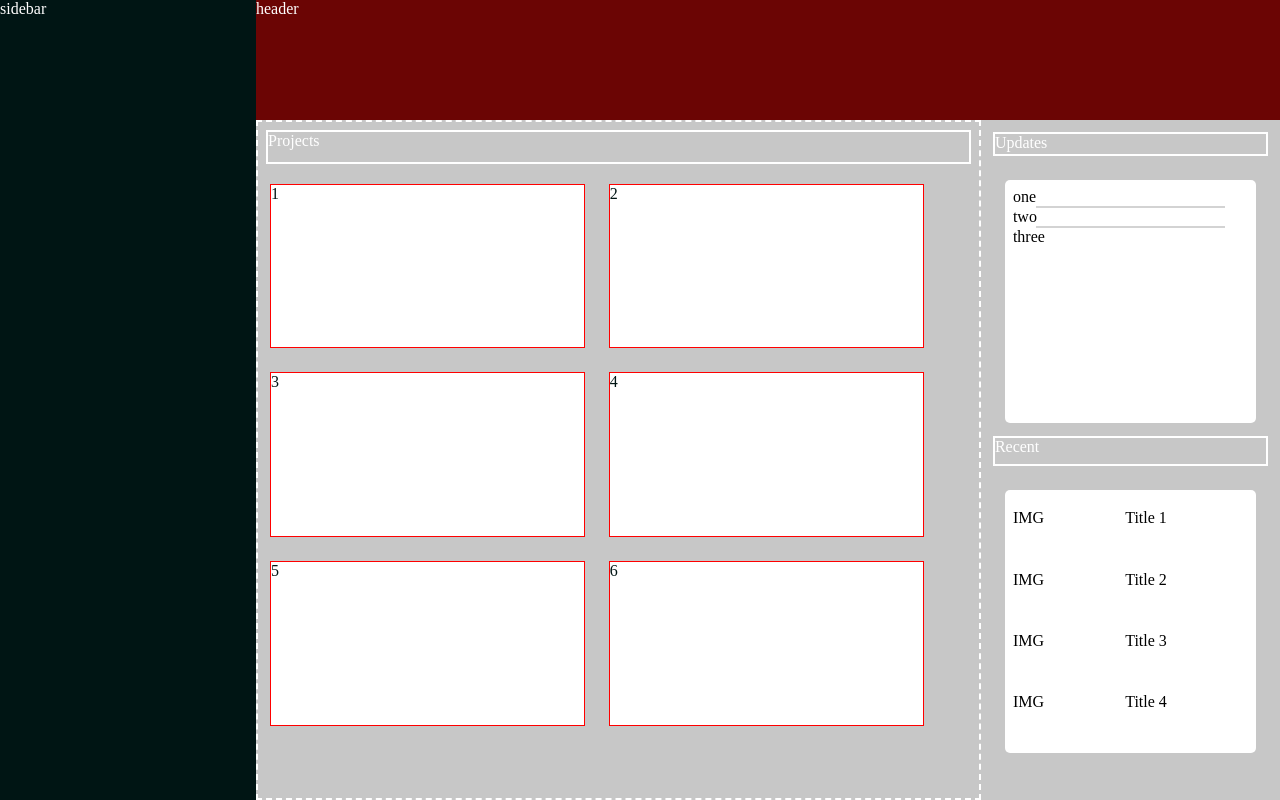
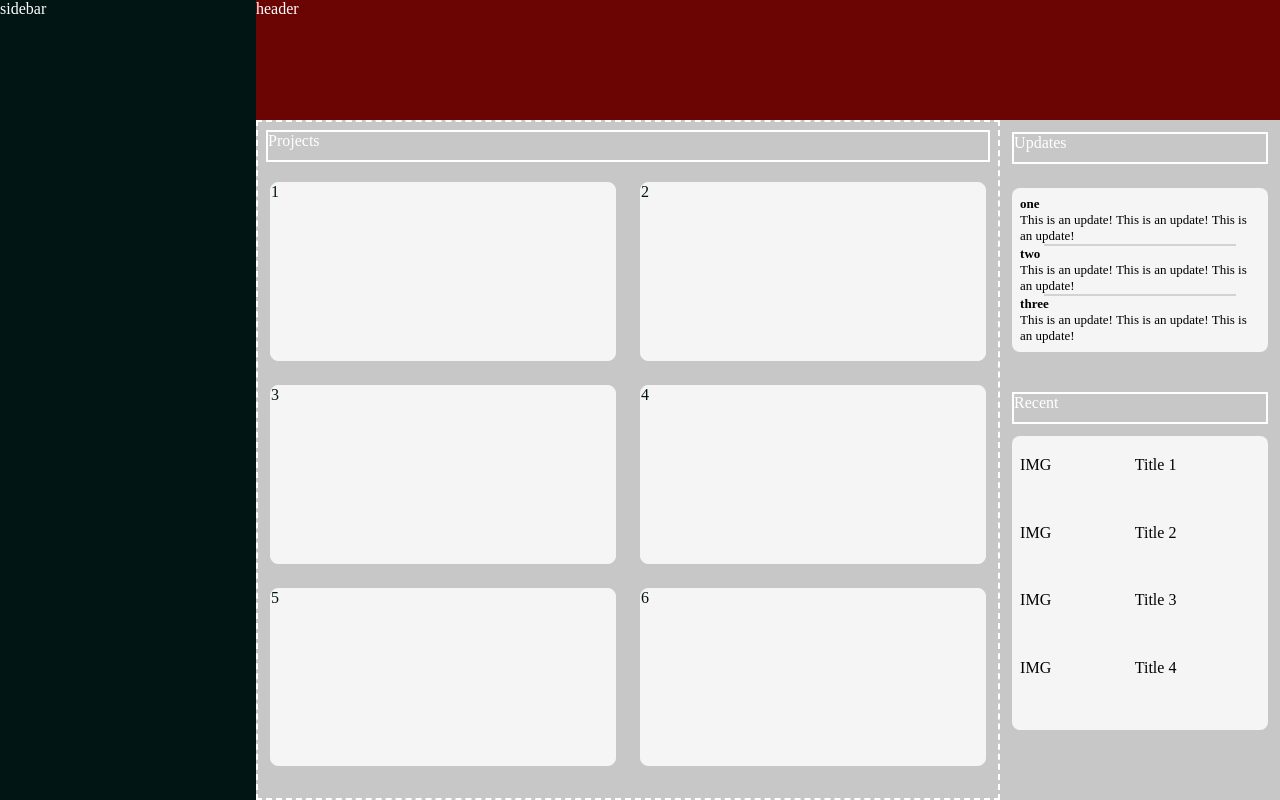
Before and after one commit to shnaboi/Dashboard, a plain HTML site: page index.html in a window 1280 px wide. Drawn offline with Linux system fonts and the light colour scheme.

Commit message:
Positioning parent elements with CSS

```diff
--- a/index.html
+++ b/index.html
@@ -32,13 +32,15 @@
                 <p class="update-title">Updates</p>
                 <div class="updates">
                     <div>
-                        <p>one
-                        </p>
+                        <p class="update-name">one</p>
+                        <p>This is an update! This is an update! This is an update!</p>
                     <hr>
                     </div>
-                    <p>two</p>
+                    <p class="update-name">two</p>
+                    <p>This is an update! This is an update! This is an update!</p>
                     <hr>
-                    <p>three</p>
+                    <p class="update-name">three</p>
+                    <p>This is an update! This is an update! This is an update!</p>
                 </div>
             </div>
             <div class="recent-div">
--- a/style.css
+++ b/style.css
@@ -47,42 +47,53 @@
 .card-title {
     border: 2px solid white;
     margin: 8px;
-    height: 5%;
+    height: 2rem;
 }
 
 .cards {
     display: grid;
-    grid-template: 31% 31% 31%/ 47% 47%;
+    grid-template: 1fr 1fr 1fr / 1fr 1fr;
     height: 90%;
 }
 
 .card {
-    border: 1px solid red;
-    background-color: white;
+    border: 1px solid rgb(245, 245, 245);
+    background-color: rgb(245, 245, 245);
     color: rgb(0, 21, 20);
     margin: 12px;
+    border-radius: 8px;
 }
 
 .update-div {
     position: relative;
     border: white;
     grid-area: update;
+    /* border: 1px solid red; */
 }
 
 .update-title {
     border: 2px solid white;
     margin: 12px;
-    height: 8%;
+    height: 2rem;
 }
 
 .updates {
+    position: absolute;
     padding: 8px;
-    background-color: white;
+    background-color: rgb(245, 245, 245);
     color: black;
-    margin: 24px;
-    height: 80%;
-    border-radius: 5px;
+    margin: 12px;
+    border-radius: 8px;
     justify-content: center;
+}
+
+.update-name {
+    font-weight: 800;
+    font-size: medium;
+}
+
+.updates p {
+    font-size: small;
 }
 
 .updates hr {
@@ -98,16 +109,17 @@
 .recent-title {
     border: 2px solid white;
     margin: 12px;
-    height: 8%;
+    height: 2rem;
 }
 
 .recent-box {
+    position: relative;
     padding: 8px;
-    background-color: white;
+    background-color: rgb(245, 245, 245);
     color: black;
-    margin: 24px;
+    margin: 12px;
     height: 70%;
-    border-radius: 5px;
+    border-radius: 8px;
 }
 
 .recent-post {
@@ -116,3 +128,7 @@
     height: 20%;
     margin: 5% 0%;
 }
+
+/* secondary colors:
+232, 135, 30 Fulvous
+39, 93, 173 Denim
```
